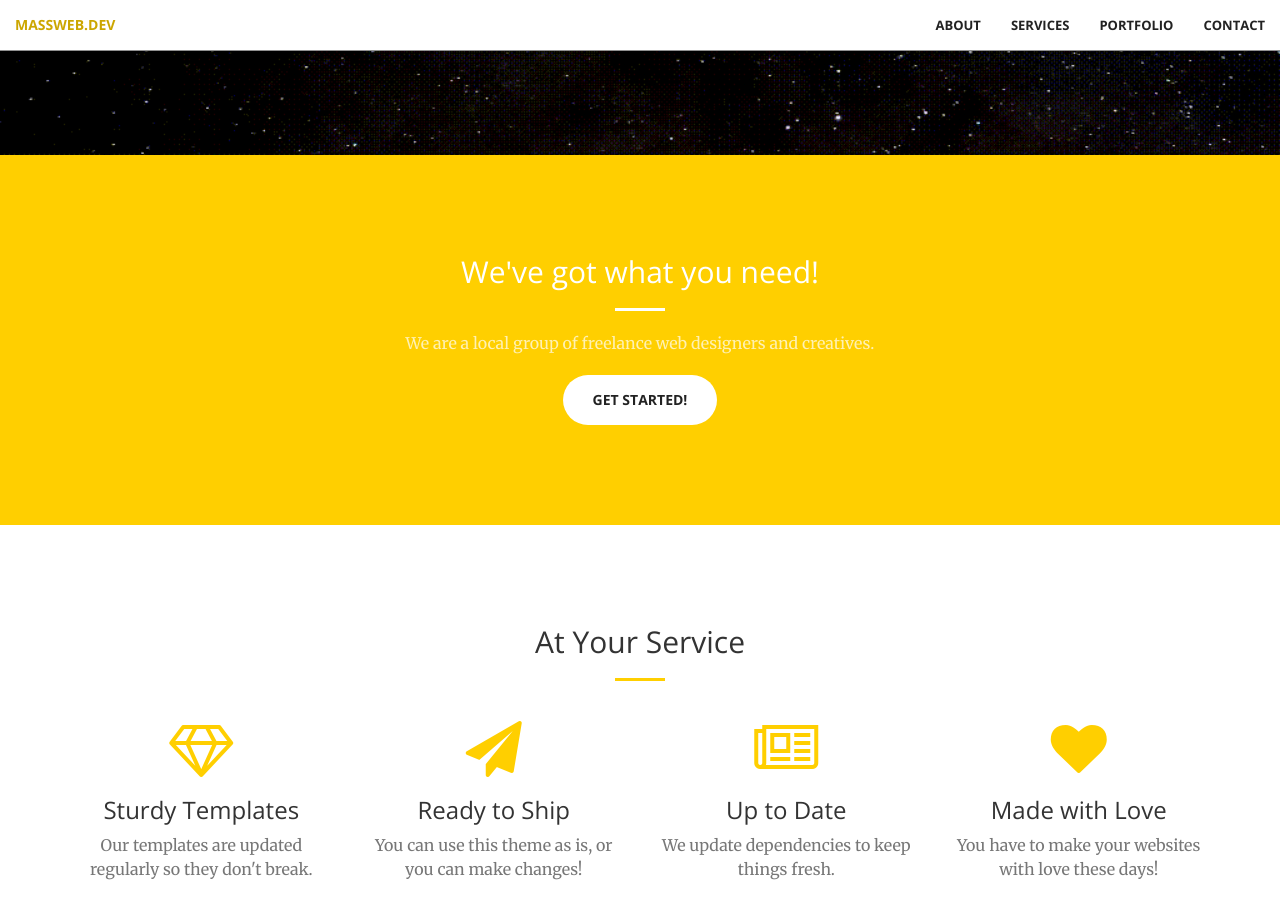
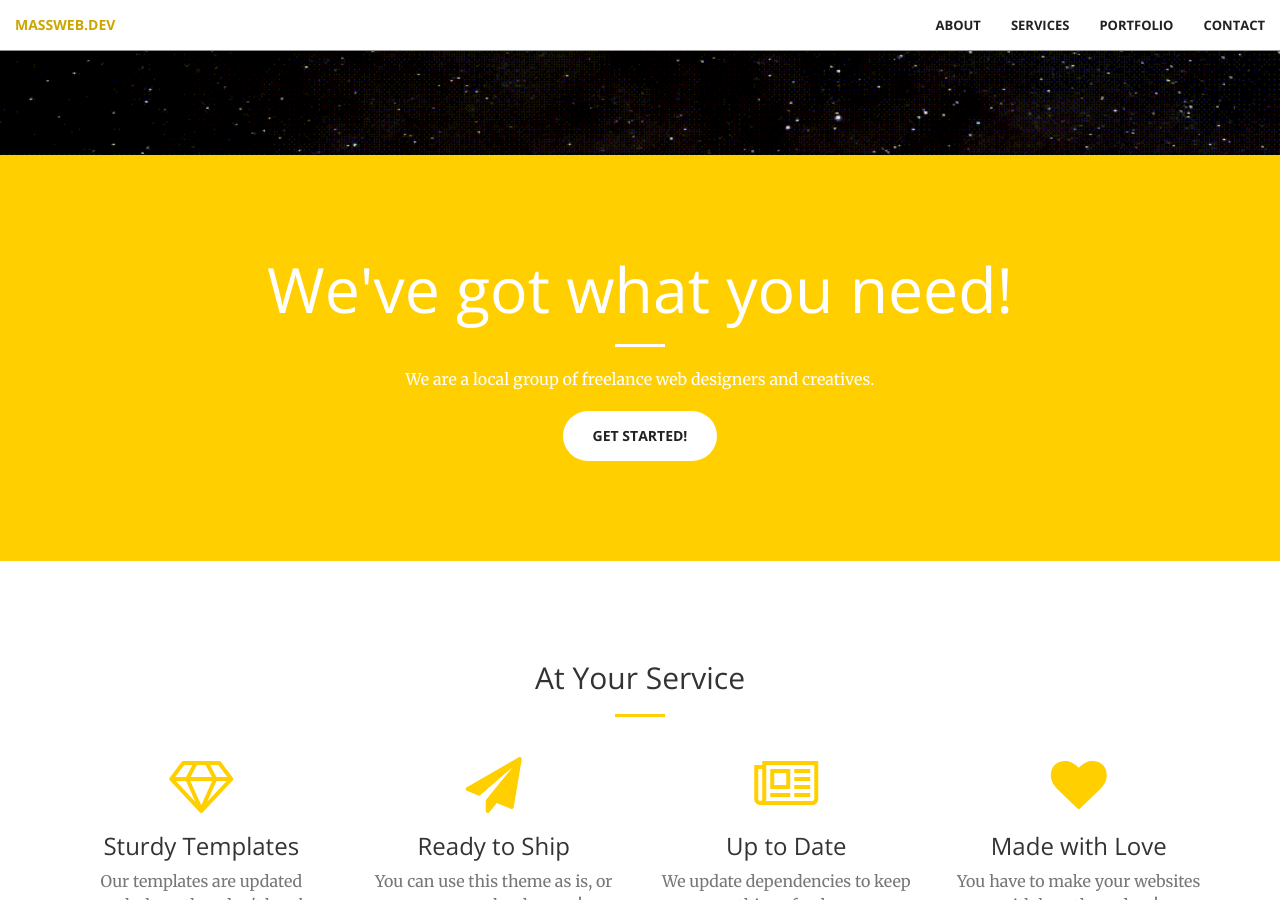
Before and after one commit to masswebdev/massweb.dev, a Jekyll site: the page built from index.html, in a window 1280 px wide and 900 px high, scrolled down 745 px. Built offline with Jekyll 4.4.1, drawn with Linux system fonts in a browser that asks for light colours.

Commit message:
Update call-to-action.html

```diff
--- a/_includes/call-to-action.html
+++ b/_includes/call-to-action.html
@@ -2,9 +2,9 @@
     <div class="container">
         <div class="row">
             <div class="col-lg-8 col-lg-offset-2 text-center">
-                <h2 class="section-heading">We've got what you need!</h2>
+                <h1 class="section-heading">We've got what you need!</h1>
                 <hr class="light">
-                <p class="text-faded">We are a local group of freelance web designers and creatives.</p>
+                <p>We are a local group of freelance web designers and creatives.</p>
                 <a href="#" class="btn btn-default btn-xl">Get Started!</a>
             </div>
         </div>
```
